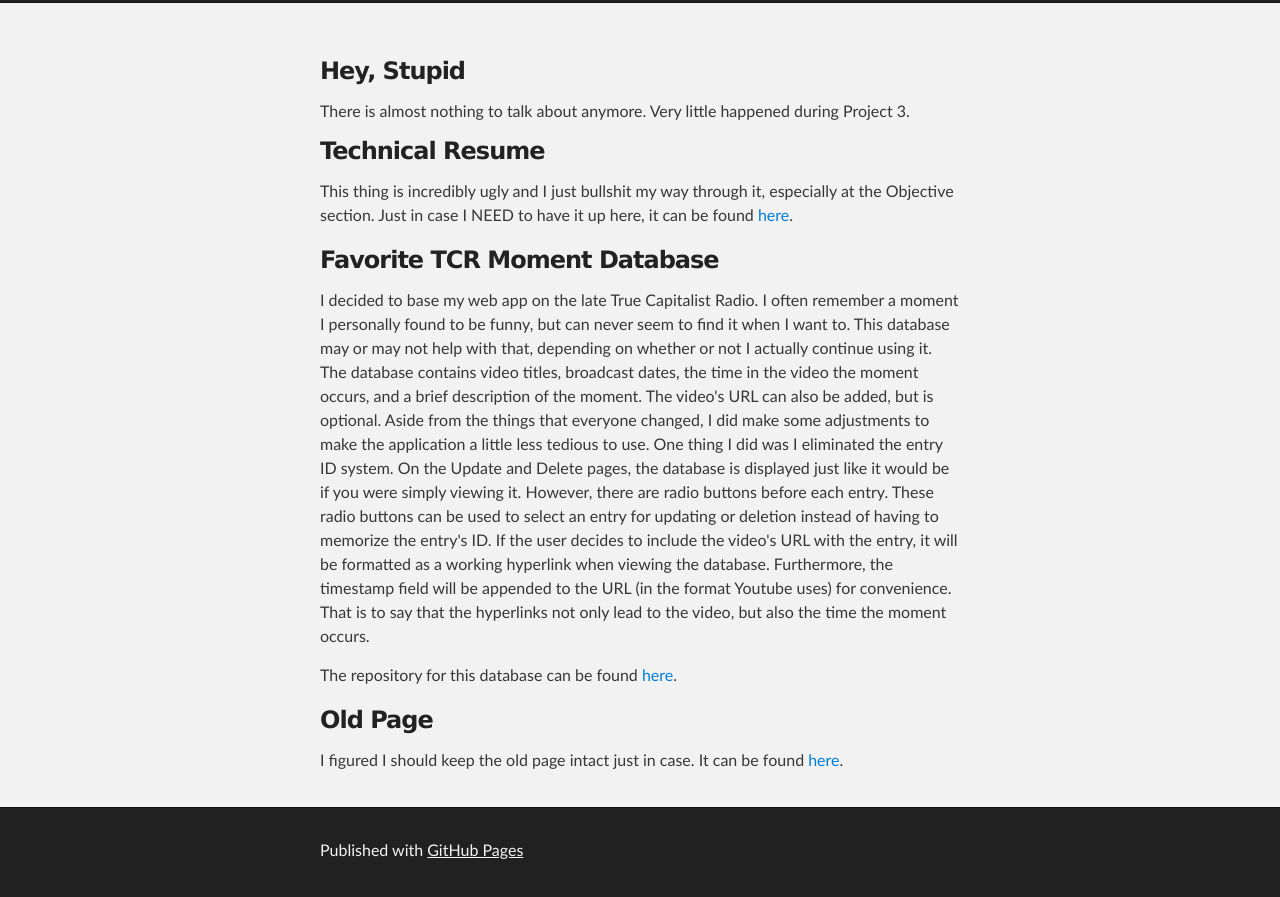
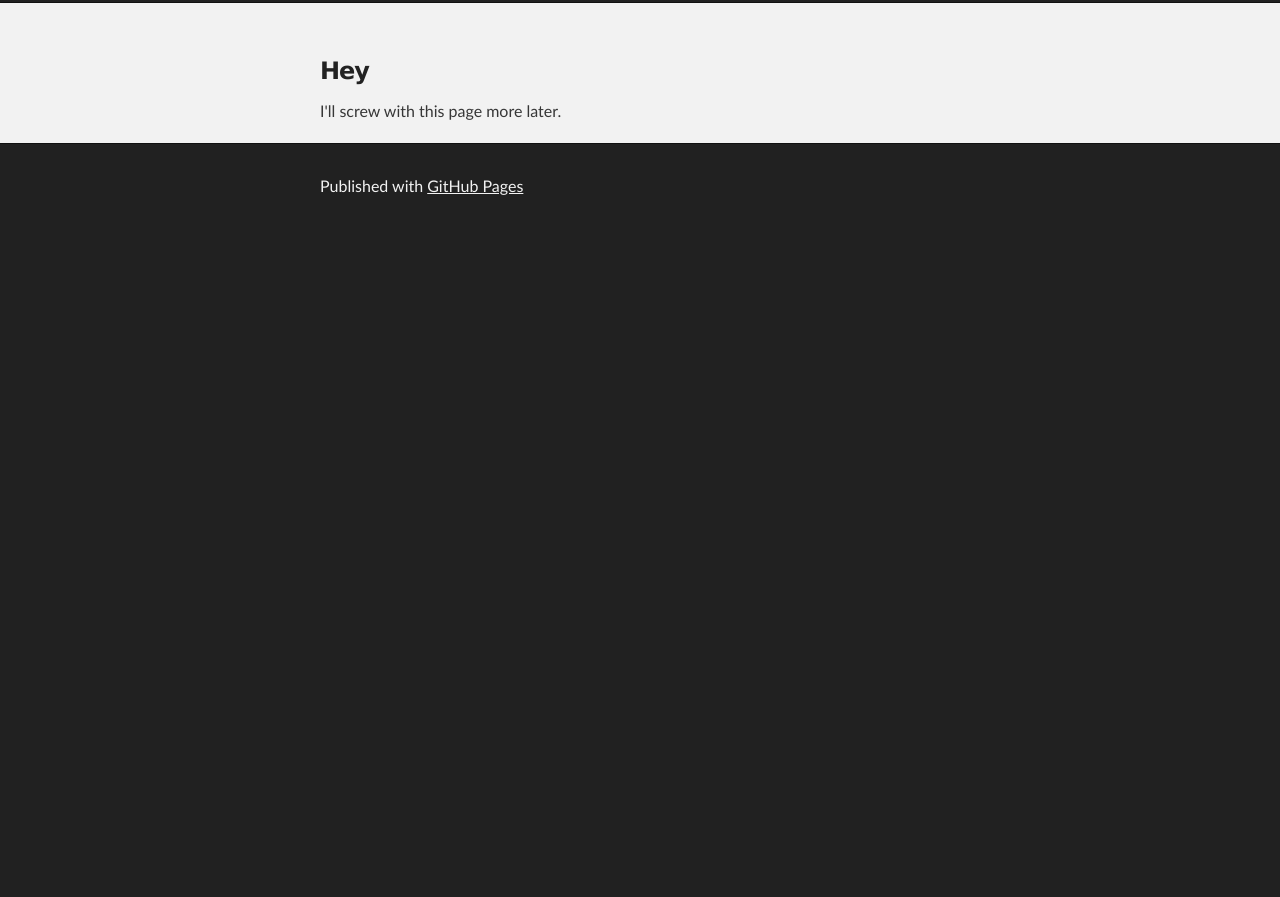
Before and after one commit to burdickcj14/burdickcj14.github.io, a plain HTML site: page index.html in a window 1280 px wide. Shown: the part 234-1131 px from the top of the page. After the commit the page ends 800 px from the top, so only its background shows below. Drawn offline with Linux system fonts and the light colour scheme.

Commit message:
Little update

```diff
--- a/index.html
+++ b/index.html
@@ -8,7 +8,7 @@
 
     <link rel="stylesheet" type="text/css" media="screen" href="stylesheets/stylesheet.css">
 
-    <title>Colton Burdick&#39;s Mediocre Project 2 Page</title>
+    <title>Colton Burdick&#39;s Mediocre GitHub Page</title>
   </head>
 
   <body>
@@ -27,18 +27,8 @@
     <!-- MAIN CONTENT -->
     <div id="main_content_wrap" class="outer">
       <section id="main_content" class="inner">
-        <h3>Hey, Stupid</h3>
-        There is almost nothing to talk about anymore. Very little happened during Project 3.
-
-        <h3>Technical Resume</h3>
-        <p>This thing is incredibly ugly and I just bullshit my way through it, especially at the Objective section. Just in case I NEED to have it up here, it can be found <a href = "https://dl.dropboxusercontent.com/u/48923294/BurdickTechnicalResume.pdf">here</a>.</p>
-
-        <h3>Favorite TCR Moment Database</h3>
-        <p>I decided to base my web app on the late True Capitalist Radio. I often remember a moment I personally found to be funny, but can never seem to find it when I want to. This database may or may not help with that, depending on whether or not I actually continue using it. The database contains video titles, broadcast dates, the time in the video the moment occurs, and a brief description of the moment. The video's URL can also be added, but is optional. Aside from the things that everyone changed, I did make some adjustments to make the application a little less tedious to use. One thing I did was I eliminated the entry ID system. On the Update and Delete pages, the database is displayed just like it would be if you were simply viewing it. However, there are radio buttons before each entry. These radio buttons can be used to select an entry for updating or deletion instead of having to memorize the entry's ID. If the user decides to include the video's URL with the entry, it will be formatted as a working hyperlink when viewing the database. Furthermore, the timestamp field will be appended to the URL (in the format Youtube uses) for convenience. That is to say that the hyperlinks not only lead to the video, but also the time the moment occurs.</p>
-        <p>The repository for this database can be found <a href = "https://github.com/burdickcj14/TCR">here</a>.</p>
-
-        <h3>Old Page</h3>
-        <p>I figured I should keep the old page intact just in case. It can be found <a href = "http://burdickcj14.github.io/old">here</a>.</p>
+        <h3>Hey</h3>
+        I'll screw with this page more later.
       </section>
     </div>
 
```
